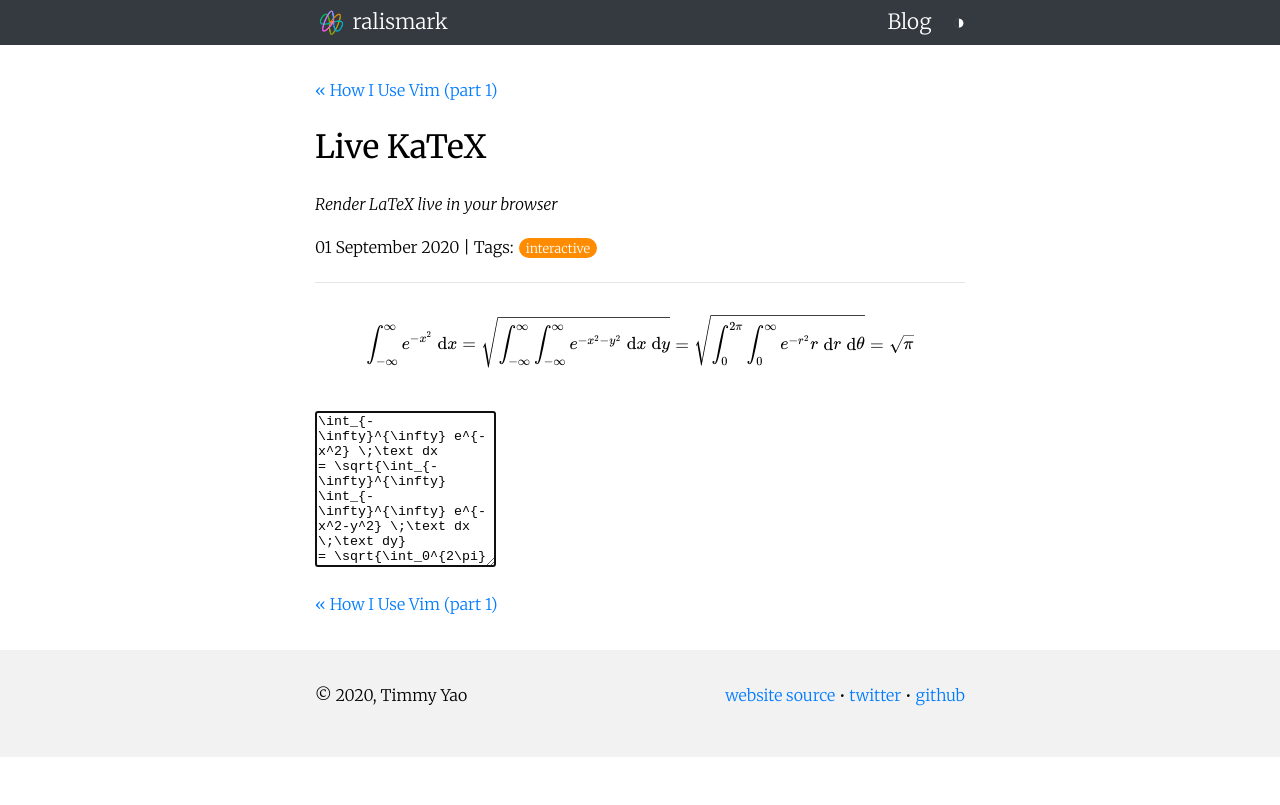
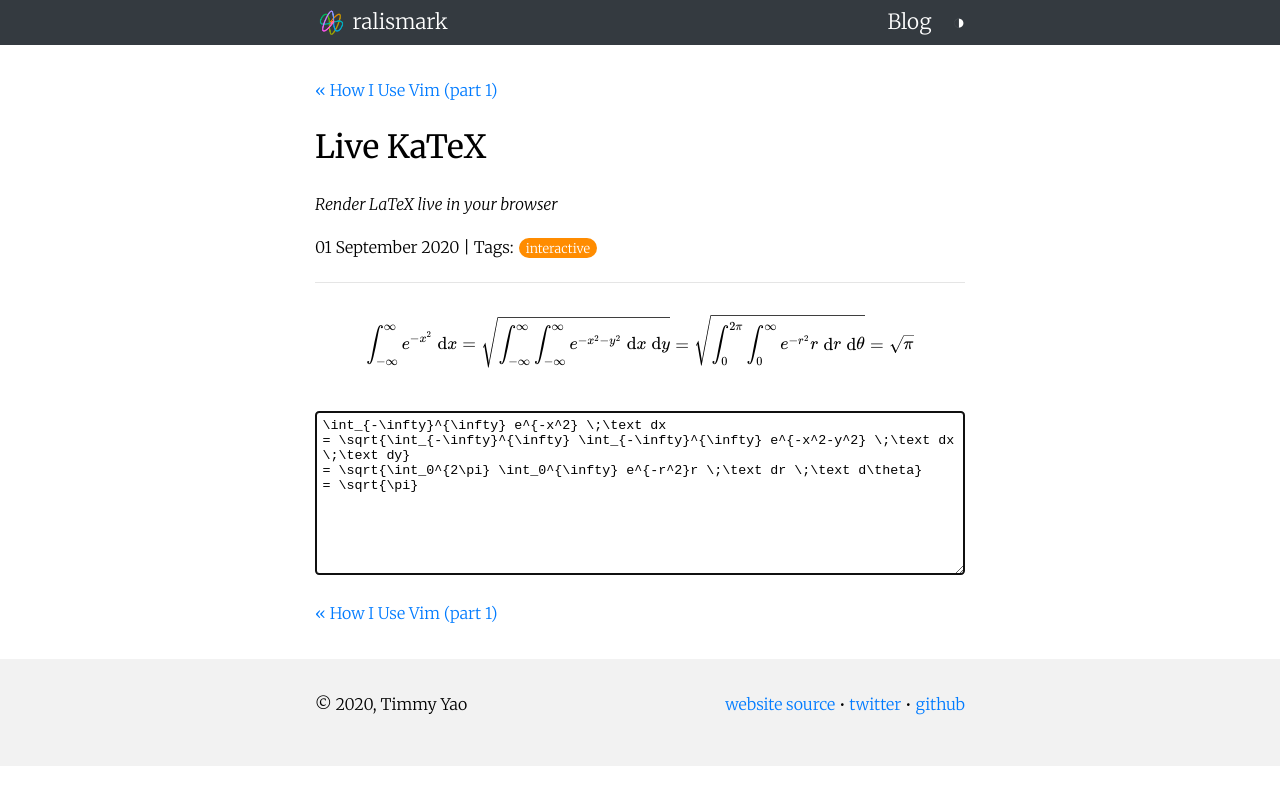
Before and after one commit to ralismark/ralismark.github.io, a Jekyll site: the page built from _posts/2020-09-01-live-katex.html, in a window 1280 px wide. Shown: the top 805 px of the page. Built offline with Jekyll 4.4.1, drawn with Linux system fonts in a browser that asks for light colours; nearby versions of some CDN libraries; comment, search, counter and statistics services are not loaded.

Commit message:
Style textareas

```diff
--- a/_sass/foundation.scss
+++ b/_sass/foundation.scss
@@ -169,6 +169,22 @@ hr {
 	border-radius: 1em;
 }
 
+// Inputs ---------------------------------------------------------------------
+
+textarea {
+	background: transparent;
+	color: inherit;
+	border: 1px solid $hr-fg;
+
+	padding: 0.4rem;
+	border-radius: 0.2rem;
+}
+
+.textarea-fullwidth {
+	resize: vertical;
+	width: 100%;
+}
+
 // Sizing Utils ---------------------------------------------------------------
 
 @for $i from 0 through 4 {
```
